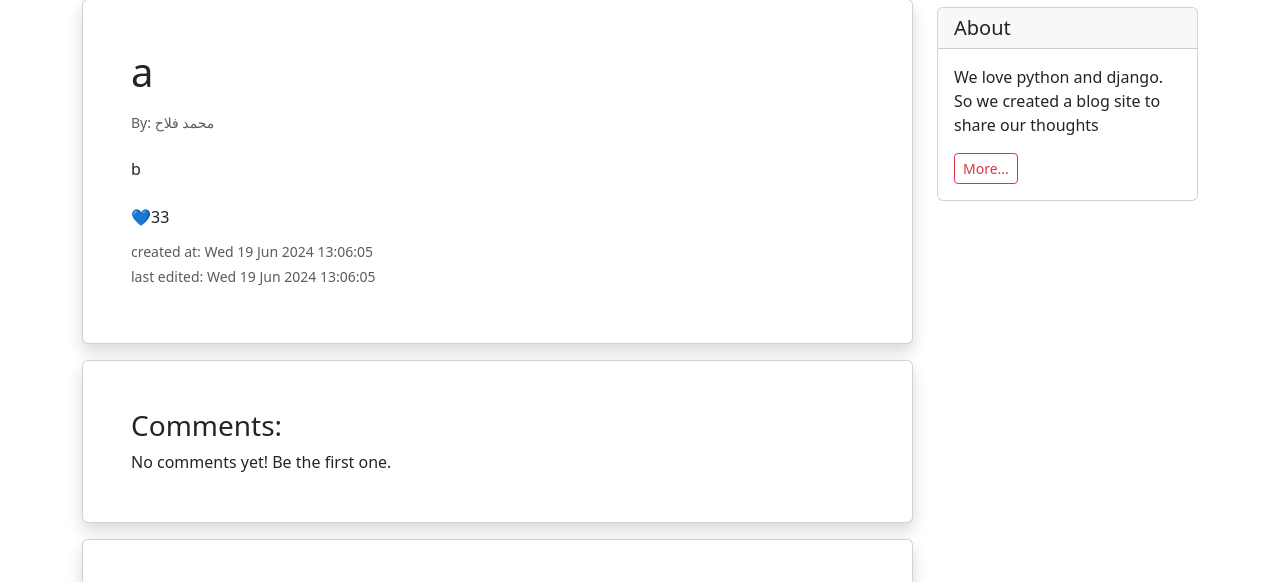
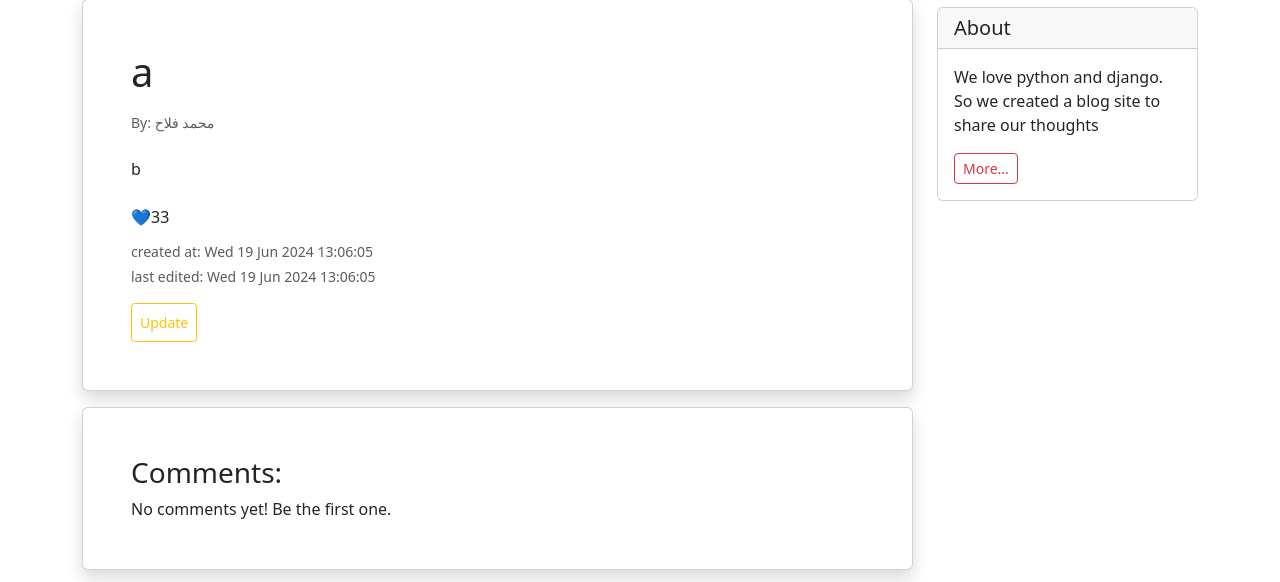
Before and after one commit to mohammadpmf/django, a Django app: page /detail/11/ in a window 1280 px wide. Shown: the part 243-825 px from the top of the page. Run offline with Django 5.2, Linux system fonts and the light colour scheme; data comes from the database, SQL or seed files in the repository; both versions use the stored data as it was after the commit; some libraries are stand-ins or nearby versions.

Commit message:
Add links in html files

```diff
--- a/Hajihosseini/Weblog/blog/templates/blog/post_detail.html
+++ b/Hajihosseini/Weblog/blog/templates/blog/post_detail.html
@@ -12,6 +12,10 @@ Detail of post {{ post.title }}
     <p class="mt-2">💙{{ post.likes }}</p>
     <p class="card-subtitle mb-2 text-muted small">created at: {{ post.datetime_created|date:'D d M Y H:m:s' }}</p>
     <p class="card-subtitle mb-2 text-muted small">last edited: {{ post.datetime_modified|date:'D d M Y H:m:s' }}</p>
+    <div>
+        <a href="{% url 'post_update' post.pk %}" class="btn btn-sm btn-outline-warning p-2 mt-2">Update</a>
+        {% comment %} <a href="{% url 'post_delete' post.pk %}" class="btn btn-sm btn-outline-danger p-2 mt-2">Delete</a> {% endcomment %}
+    </div>
 </div>
 
 <div class="card shadow my-3 p-5">
```
Also changed, not shown: Hajihosseini/Weblog/db.sqlite3.
